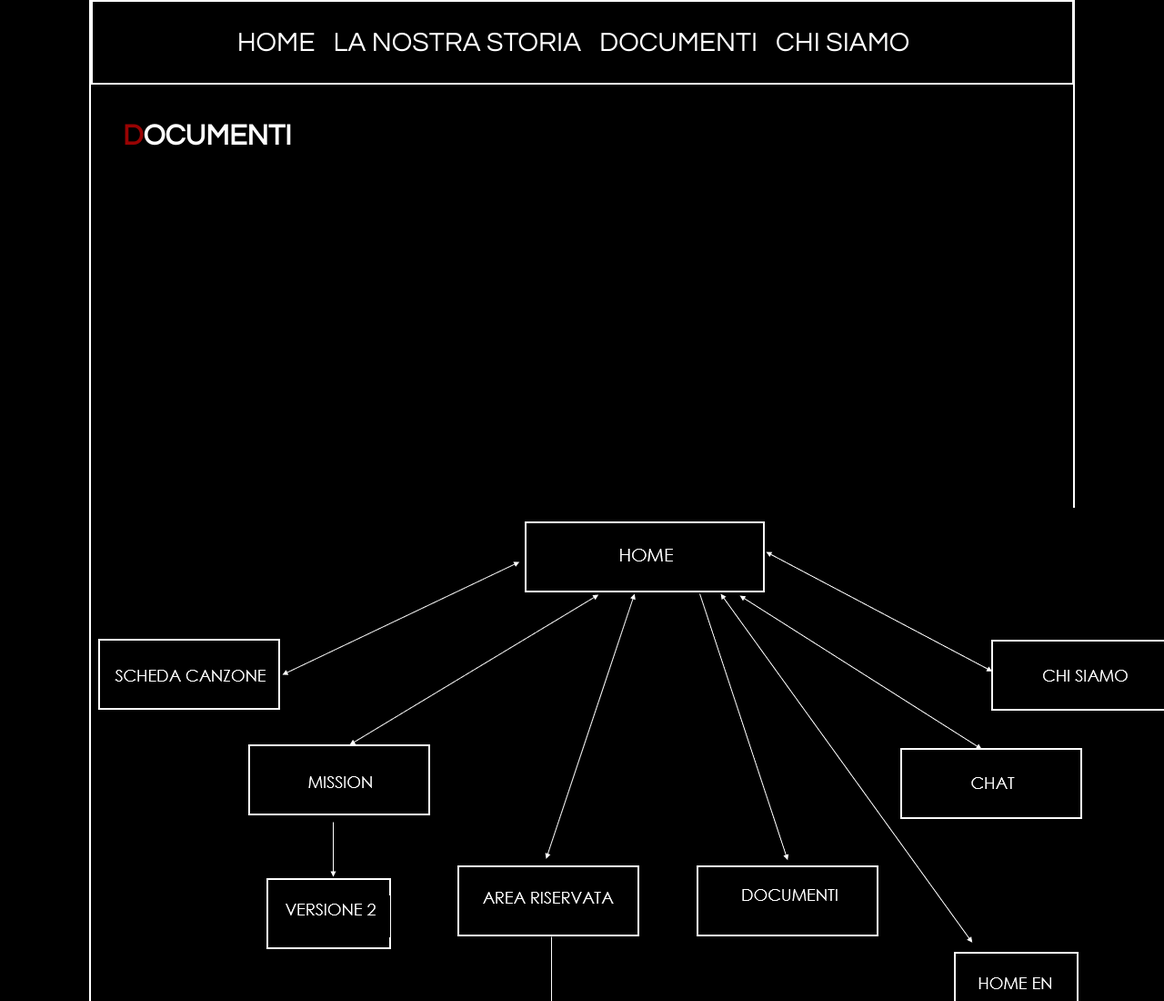
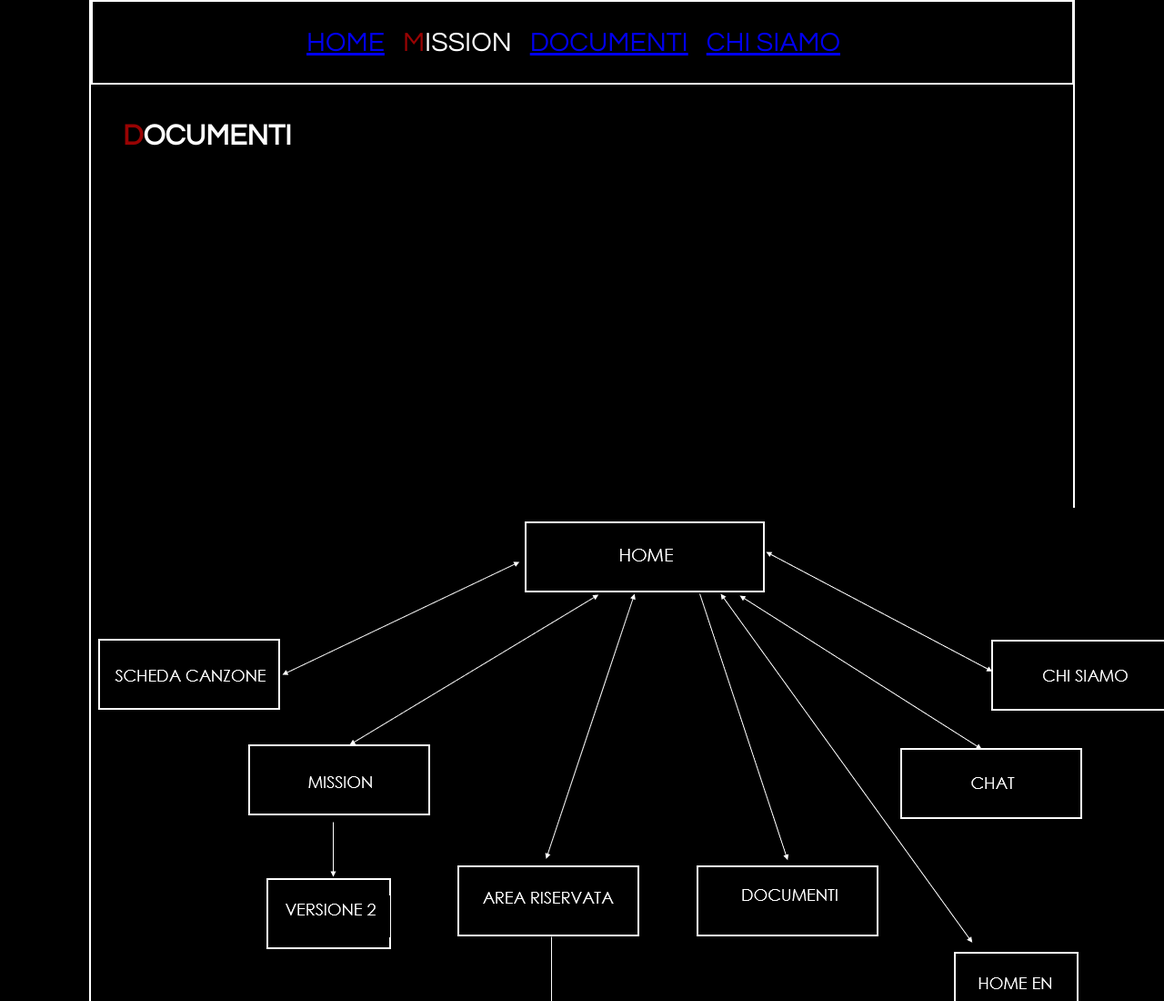
Before and after one commit to insidethesong/insidethesong, a plain HTML site: page documenti.html in a window 1280 px wide. Shown: the top 1100 px of the page at 91% size. Drawn offline with Linux system fonts and the light colour scheme; a script that the page names is missing; files whose address does not match are found by name.

Commit message:
Update documenti.html

```diff
--- a/documenti.html
+++ b/documenti.html
@@ -31,19 +31,13 @@
 
 						<ul id="pags">
 
-								<style>
-									 a {text-decoration: none;    }
-								</style>
-
-								<style>
-									 a {color: rgb(255, 255, 255);}
-								</style>
-
 							<li class="pag">
 								<a href="index.html">HOME</a>
 							</li>
 							<li class="pag">
-								<a href="la%20nostra%20storia.html">LA NOSTRA STORIA</a>
+								<a href="la nostra storia.html" style="color: rgb(255, 255, 255); text-decoration: none;">
+									<span style="color: rgb(153, 3, 3);">M</span><span class="hover-red">ISSION</span>
+								</a>
 							</li>
 
 							<li class="pag">
```
